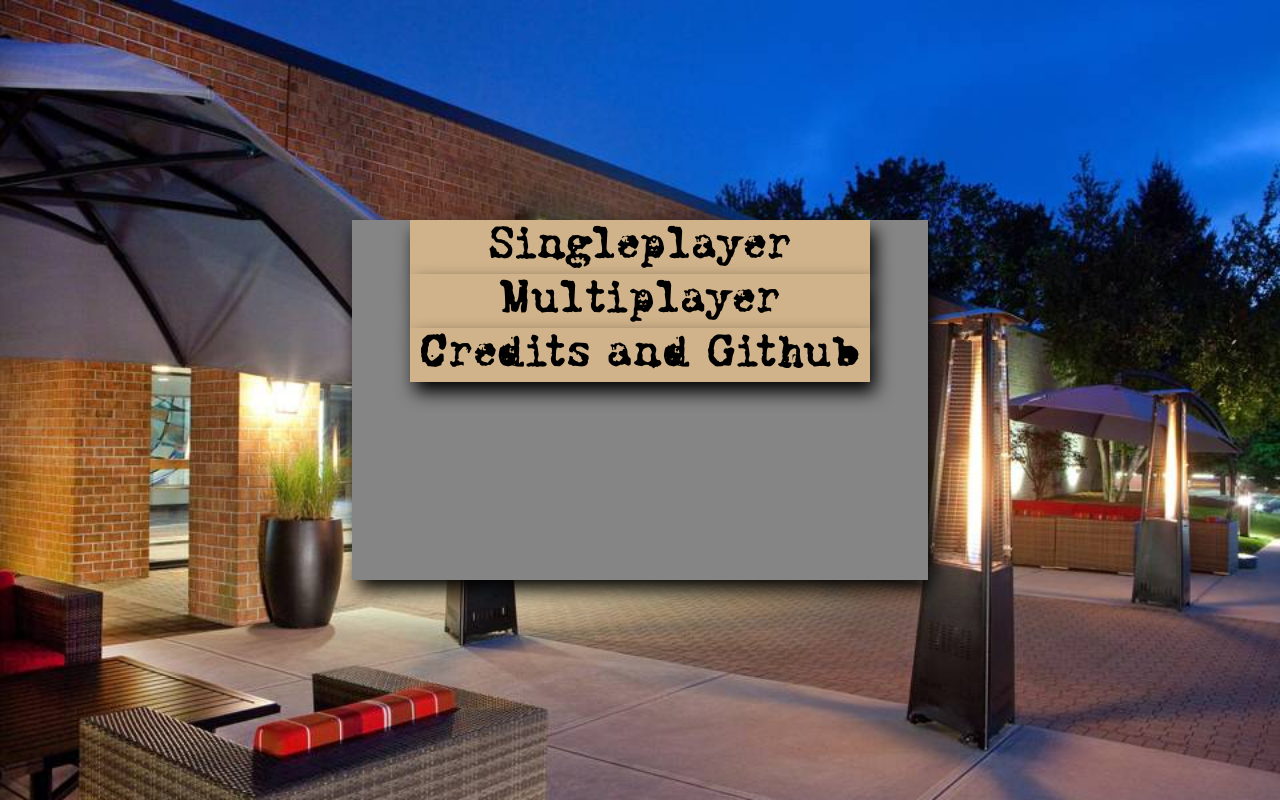
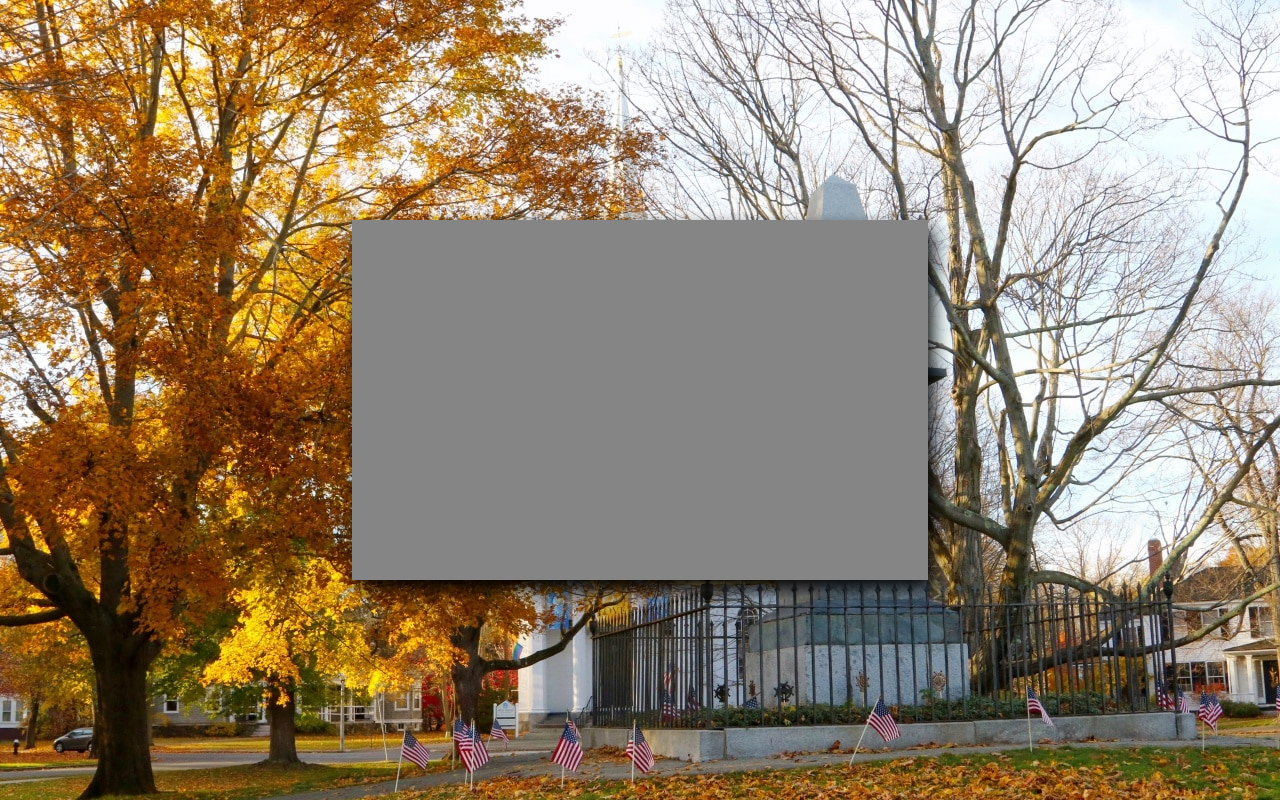
Before and after one commit to CodeSalvageON/Cliqued, a plain HTML site: page index.html in a window 1280 px wide. Both pictures are taken after a click on the element "Singleplayer". Drawn offline with Linux system fonts and the light colour scheme.

Commit message:
Make transitions more smoother

```diff
--- a/graphic/index.css
+++ b/graphic/index.css
@@ -18,6 +18,8 @@ body {
   -moz-background-size: cover;
   -o-background-size: cover;
   background-size: cover;
+  -webkit-transition: background-image 1s ease-in-out;
+  transition: background-image 3s ease-in-out;
 }
 
 .menu-button {
@@ -47,6 +49,7 @@ body {
   background-color: powderblue;
   position: relative;
   display: none;
+  background-image: url("../loading/1.jpg");
 }
 
 #manual-loader {
@@ -63,7 +66,7 @@ body {
   box-shadow: 5px 10px 18px black;
 }
 
-#single-chooser {
+#single-chooser, #clique-chooser {
   top: 0px;
   left: 0px;
   right: 0px;
@@ -89,7 +92,7 @@ body {
   background-color: #b18cfeff;
 }
 
-#single-multie, #starting-cliques {
+#single-multie, #starter-cliques {
   display: none;
   width: 100%;
   height: 100%;
--- a/index.html
+++ b/index.html
@@ -25,7 +25,9 @@
         </section>
       </section>
     </section>
-    <section id="starter-cliques"></section>
+    <section id="starter-cliques">
+      <section id="clique-chooser"></section>
+    </section>
 
     <script src="/scripts/loader.js"></script>
     <script src="/scripts/execloader.js"></script>
--- a/scripts/execloader.js
+++ b/scripts/execloader.js
@@ -5,8 +5,14 @@ setTimeout(function () {
     loadingScreen.style.display = "none";
     singleMult.style.display = "block";
 
-    loadBack("/bgs/ballroom.jpeg", singleMult);
+    loadBack("/bgs/ballroom.jpeg", body);
   }).catch(() => {
     console.log("Error: did not load!");
   });
 }, 3000);
+
+singleButton.onclick = function () {
+  loadBack("/bgs/lexington.jpg", body);
+  singleMult.style.display = "none";
+  starterCliques.style.display = "block";
+}
--- a/scripts/loader.js
+++ b/scripts/loader.js
@@ -1,6 +1,10 @@
 const body = document.body;
 const loadingScreen = document.getElementById("loading-screen");
 const singleMult = document.getElementById("single-multie");
+const starterCliques = document.getElementById("starter-cliques");
+
+// buttons
+const singleButton = document.getElementById("single-button");
 
 function loadBack (backSrc, elem) {
   let newImg = new Image();
```
Also changed, not shown: bgs/lexington.jpg (added).
